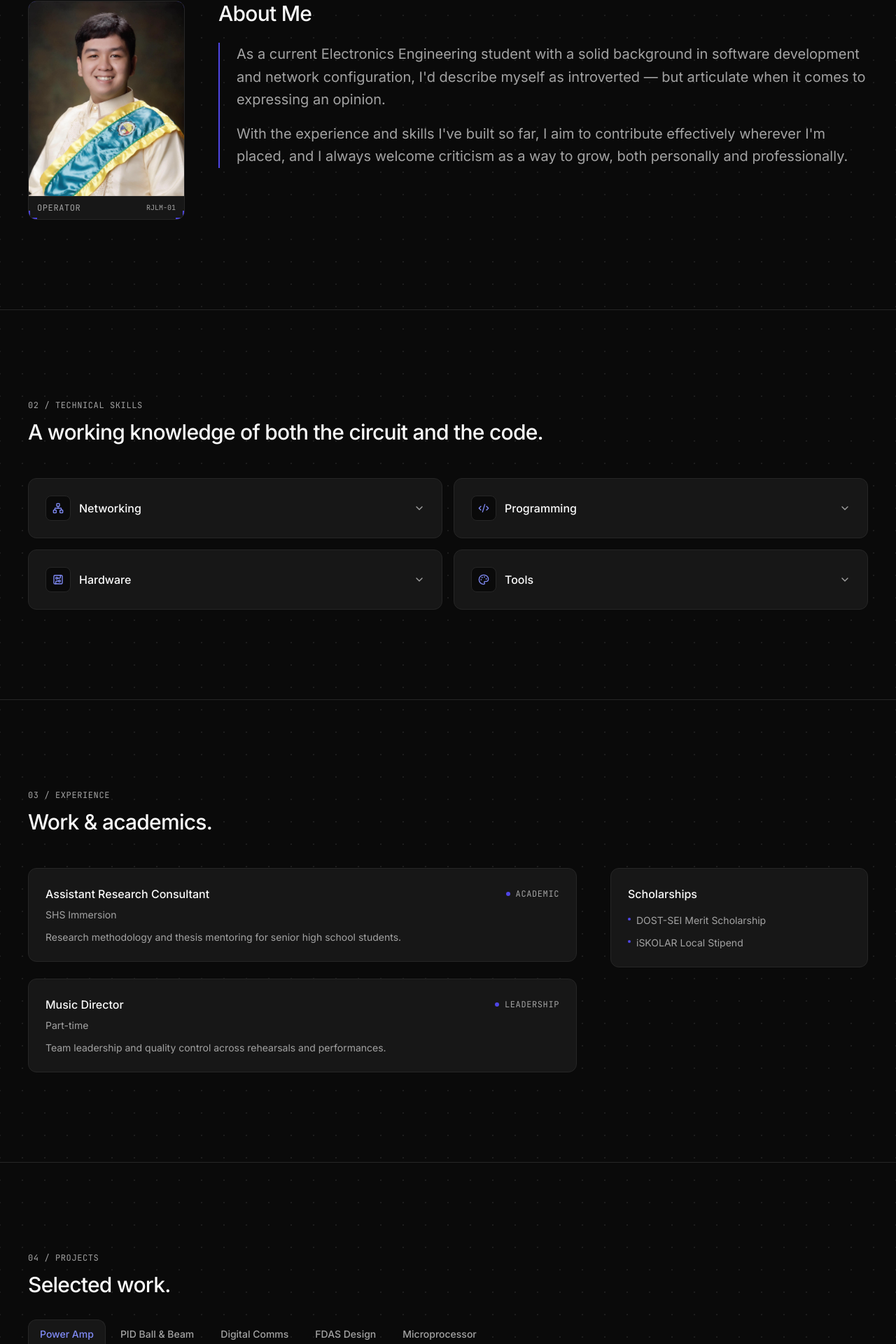
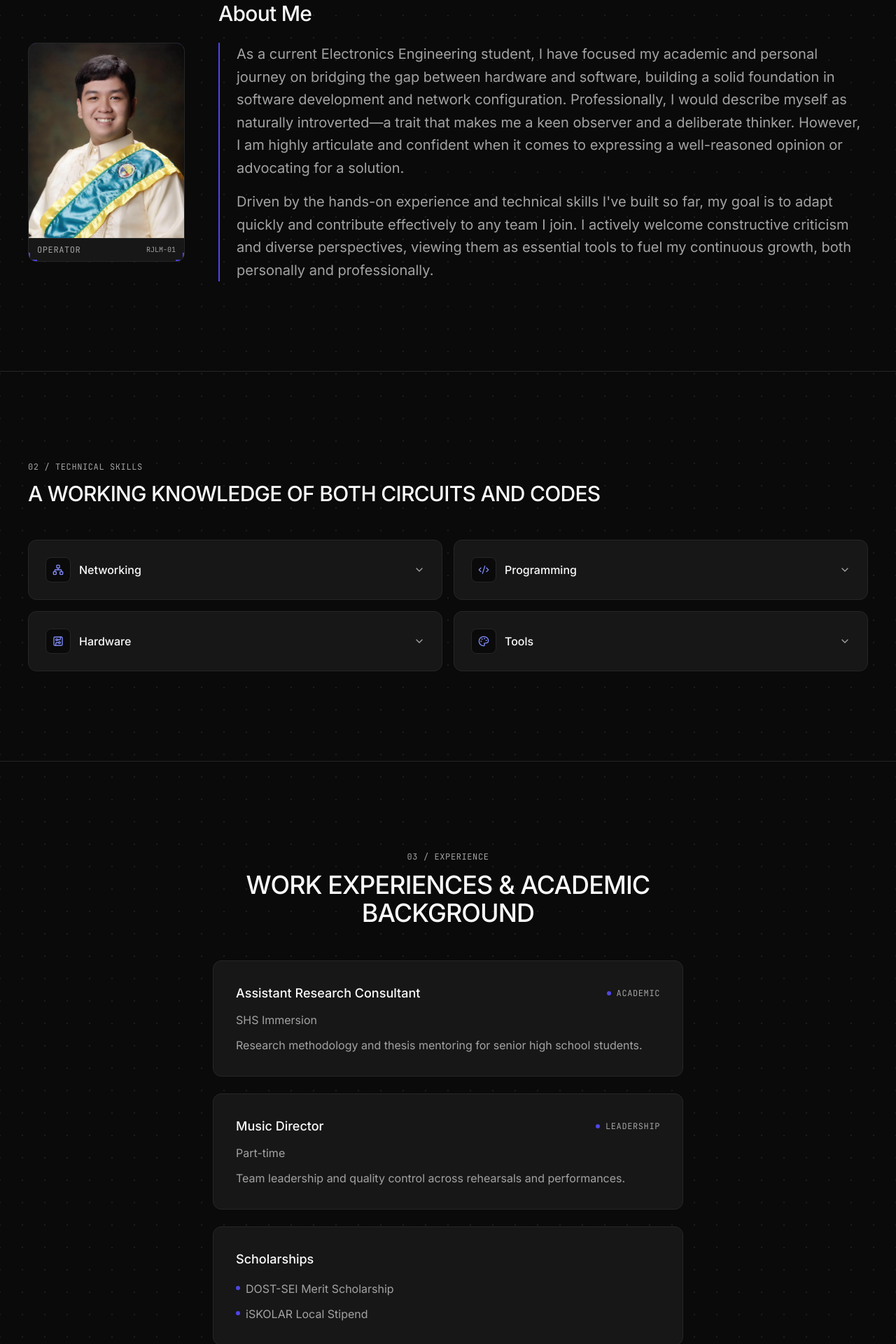
Before and after one commit to RJL-Marquez/rjlm-portfolio, a Next.js app: page / in a window 1280 px wide. Shown: the part 779-2699 px from the top of the page at 70% size. Built offline with nearby package versions, Linux system fonts and the light colour scheme.

Commit message:
Add auto-advancing project tabs, more skills, scroll-to-top button

```diff
--- a/components/sections/About.tsx
+++ b/components/sections/About.tsx
@@ -7,9 +7,9 @@ export function About() {
       <Container>
         <p className="data-label mb-3">01 / Profile</p>
 
-        <div className="grid gap-8 lg:grid-cols-[14rem_1fr] lg:gap-12">
+        <div className="grid items-start gap-8 lg:grid-cols-[14rem_1fr] lg:gap-12">
           {/* Photo, same instrument-frame language as the rest of the site */}
-          <div className="mx-auto w-full max-w-[14rem] lg:mx-0">
+          <div className="mx-auto w-full max-w-[14rem] lg:mx-0 lg:mt-15">
             <div className="relative overflow-hidden rounded-lg border border-border bg-surface">
               <CornerTicks />
               <div className="relative aspect-[4/5] w-full">
@@ -35,14 +35,19 @@ export function About() {
 
             <blockquote className="mt-6 border-l-2 border-primary-600 pl-6">
               <p className="text-lg leading-relaxed text-text-muted md:text-xl">
-                As a current Electronics Engineering student with a solid background in
-                software development and network configuration, I&apos;d describe myself
-                as introverted — but articulate when it comes to expressing an opinion.
+                As a current Electronics Engineering student, I have focused my academic
+                and personal journey on bridging the gap between hardware and software,
+                building a solid foundation in software development and network configuration.
+                Professionally, I would describe myself as naturally introverted—a trait that
+                makes me a keen observer and a deliberate thinker. However, I am highly articulate
+                and confident when it comes to expressing a well-reasoned opinion or advocating
+                for a solution.
               </p>
               <p className="mt-4 text-lg leading-relaxed text-text-muted md:text-xl">
-                With the experience and skills I&apos;ve built so far, I aim to contribute
-                effectively wherever I&apos;m placed, and I always welcome criticism as a
-                way to grow, both personally and professionally.
+                Driven by the hands-on experience and technical skills I&apos;ve built so far, my goal
+                is to adapt quickly and contribute effectively to any team I join. I actively welcome
+                constructive criticism and diverse perspectives, viewing them as essential tools to fuel
+                my continuous growth, both personally and professionally.
               </p>
             </blockquote>
           </div>
--- a/components/sections/Experience.tsx
+++ b/components/sections/Experience.tsx
@@ -23,41 +23,39 @@ export function Experience() {
   return (
     <section id="experience" aria-label="Work and Academics" className="border-t border-border py-section-sm md:py-section">
       <Container>
-        <p className="data-label mb-3">03 / Experience</p>
-        <h2 className="mb-12 max-w-prose text-2xl font-medium tracking-tight text-text-primary md:text-3xl">
-          Work &amp; academics.
+        <p className="data-label mb-3 text-center">03 / Experience</p>
+        <h2 className="mx-auto mb-12 max-w-2xl text-center text-3xl font-medium tracking-tight text-text-primary md:text-4xl">
+          WORK EXPERIENCES &amp; ACADEMIC BACKGROUND
         </h2>
 
-        <div className="grid gap-12 lg:grid-cols-3">
-          <ol className="space-y-6 lg:col-span-2">
+        <div className="mx-auto max-w-2xl space-y-6">
+          <ol className="space-y-6">
             {TIMELINE.map((entry) => (
               <li key={entry.role}>
-                <Panel className="p-6">
-                  <div className="mb-2 flex flex-wrap items-center justify-between gap-2">
-                    <h3 className="font-medium text-text-primary">{entry.role}</h3>
+                <Panel className="p-8">
+                  <div className="mb-3 flex flex-wrap items-center justify-between gap-2">
+                    <h3 className="text-lg font-medium text-text-primary">{entry.role}</h3>
                     <DataLabel variant="primary">{entry.tag}</DataLabel>
                   </div>
-                  <p className="mb-3 text-sm text-text-muted">{entry.org}</p>
-                  <p className="text-sm text-text-muted">{entry.focus}</p>
+                  <p className="mb-3 text-base text-text-muted">{entry.org}</p>
+                  <p className="text-base text-text-muted">{entry.focus}</p>
                 </Panel>
               </li>
             ))}
           </ol>
 
-          <div>
-            <Panel className="p-6">
-              <h3 className="mb-4 font-medium text-text-primary">Scholarships</h3>
+          <Panel className="p-8">
+            <h3 className="mb-4 text-lg font-medium text-text-primary">Scholarships</h3>
             <ul className="space-y-3">
               {SCHOLARSHIPS.map((s) => (
-                  <li key={s} className="flex items-start gap-2 text-sm text-text-muted">
-                    <span className="mt-1.5 h-1 w-1 shrink-0 rounded-full bg-primary-600" aria-hidden="true" />
+                <li key={s} className="flex items-start gap-2 text-base text-text-muted">
+                  <span className="mt-2 h-1.5 w-1.5 shrink-0 rounded-full bg-primary-600" aria-hidden="true" />
                   {s}
                 </li>
               ))}
             </ul>
           </Panel>
         </div>
-        </div>
       </Container>
     </section>
   );
--- a/components/sections/FeaturedProject.tsx
+++ b/components/sections/FeaturedProject.tsx
@@ -3,6 +3,7 @@
 import { useEffect, useState } from "react";
 import { motion } from "framer-motion";
 import Image from "next/image";
+import { ChevronLeft, ChevronRight } from "lucide-react";
 import { Container } from "@/components/ui/Container";
 import { Panel } from "@/components/ui/Panel";
 import { DataLabel } from "@/components/ui/DataLabel";
@@ -110,6 +111,16 @@ export function FeaturedProject() {
     return () => clearTimeout(timer);
   }, [activeId, isPaused]);
 
+  const activeIndex = PROJECTS.findIndex((p) => p.id === activeId);
+
+  function goToNext() {
+    setActiveId(PROJECTS[(activeIndex + 1) % PROJECTS.length].id);
+  }
+
+  function goToPrev() {
+    setActiveId(PROJECTS[(activeIndex - 1 + PROJECTS.length) % PROJECTS.length].id);
+  }
+
   return (
     <section
       id="projects"
@@ -125,37 +136,12 @@ export function FeaturedProject() {
         {/* Pausing on hover keeps the auto-advance from interrupting
             someone actively reading a project's details. */}
         <div onMouseEnter={() => setIsPaused(true)} onMouseLeave={() => setIsPaused(false)}>
-          {/* Folder-style tabs — the active tab visually merges into the
-              panel below it (shared border color, no bottom border, and a
-              negative margin on the panel closes the seam between them). */}
-          <div className="flex flex-wrap gap-1" role="tablist" aria-label="Projects">
-            {PROJECTS.map((project) => {
-              const isActive = project.id === activeId;
-              return (
-                <button
-                  key={project.id}
-                  type="button"
-                  role="tab"
-                  aria-selected={isActive}
-                  aria-controls={`project-panel-${project.id}`}
-                  onClick={() => setActiveId(project.id)}
-                  className={cn(
-                    "rounded-t-lg border border-b-0 px-4 py-2.5 text-sm font-medium transition-colors duration-200",
-                    isActive
-                      ? "border-border bg-surface text-accent"
-                      : "border-transparent text-text-muted hover:text-text-primary",
-                  )}
-                >
-                  {project.tabLabel}
-                </button>
-              );
-            })}
-          </div>
-
+          <div className="relative">
             <Panel
               id={`project-panel-${active.id}`}
-            role="tabpanel"
-            className="-mt-px grid gap-8 rounded-tl-none p-6 md:p-8 lg:grid-cols-2 lg:gap-12"
+              role="group"
+              aria-label={`${activeIndex + 1} of ${PROJECTS.length}: ${active.title}`}
+              className="grid gap-8 px-14 py-6 md:px-16 md:py-8 lg:grid-cols-2 lg:gap-12"
             >
               <motion.div
                 key={active.image}
@@ -192,6 +178,46 @@ export function FeaturedProject() {
                 </div>
               </motion.div>
             </Panel>
+
+            {/* Transparent arrow controls, overlaid on the panel edges */}
+            <button
+              type="button"
+              onClick={goToPrev}
+              aria-label="Previous project"
+              className="absolute left-3 top-1/2 flex h-10 w-10 -translate-y-1/2 items-center justify-center rounded-full bg-bg/40 text-text-primary/70 backdrop-blur-sm transition-all duration-200 hover:bg-bg/70 hover:text-accent"
+            >
+              <ChevronLeft className="h-5 w-5" aria-hidden="true" />
+            </button>
+            <button
+              type="button"
+              onClick={goToNext}
+              aria-label="Next project"
+              className="absolute right-3 top-1/2 flex h-10 w-10 -translate-y-1/2 items-center justify-center rounded-full bg-bg/40 text-text-primary/70 backdrop-blur-sm transition-all duration-200 hover:bg-bg/70 hover:text-accent"
+            >
+              <ChevronRight className="h-5 w-5" aria-hidden="true" />
+            </button>
+          </div>
+
+          {/* Dot indicators — click any dot to jump straight to that project */}
+          <div className="mt-6 flex items-center justify-center gap-2" role="tablist" aria-label="Select project">
+            {PROJECTS.map((project) => {
+              const isActive = project.id === activeId;
+              return (
+                <button
+                  key={project.id}
+                  type="button"
+                  role="tab"
+                  aria-selected={isActive}
+                  aria-label={project.title}
+                  onClick={() => setActiveId(project.id)}
+                  className={cn(
+                    "h-2 rounded-full transition-all duration-300",
+                    isActive ? "w-6 bg-accent" : "w-2 bg-border hover:bg-text-muted",
+                  )}
+                />
+              );
+            })}
+          </div>
         </div>
       </Container>
     </section>
--- a/components/sections/Skills.tsx
+++ b/components/sections/Skills.tsx
@@ -43,7 +43,7 @@ export function Skills() {
       <Container>
         <p className="data-label mb-3">02 / Technical Skills</p>
         <h2 className="mb-12 max-w-prose text-2xl font-medium tracking-tight text-text-primary md:text-3xl">
-          A working knowledge of both the circuit and the code.
+          A WORKING KNOWLEDGE OF BOTH CIRCUITS AND CODES
         </h2>
 
         <div className="grid grid-cols-1 gap-4 sm:grid-cols-2">
```
Also changed, not shown: components/ui/ScrollToTop.tsx (+22 -3 lines). Lines whose indentation alone changed are shown as unchanged.
